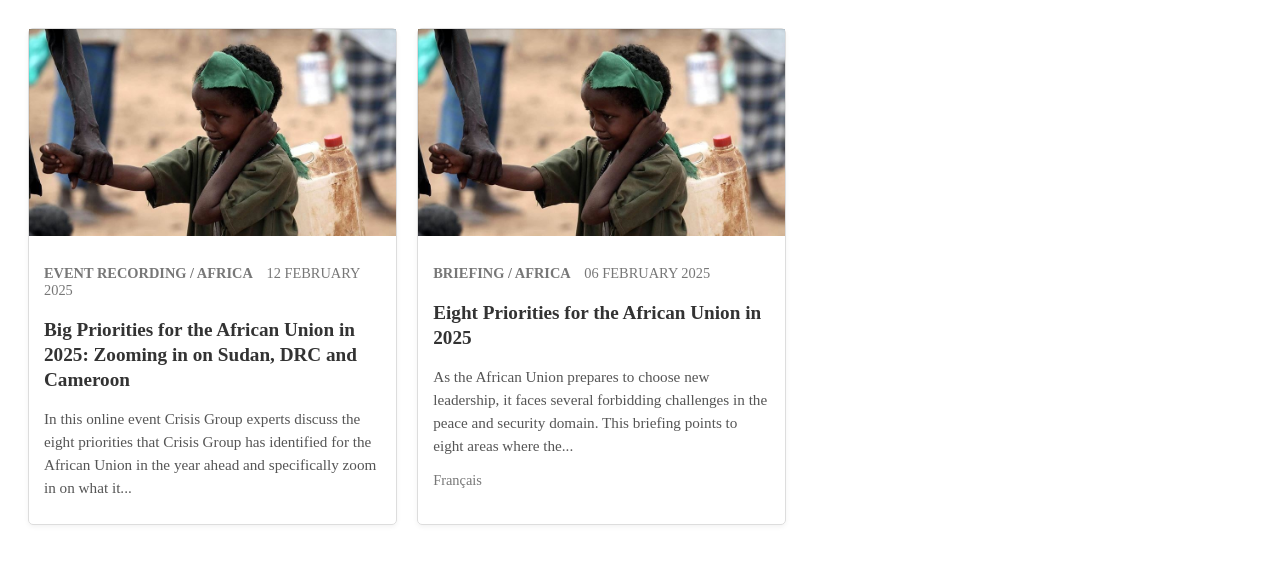
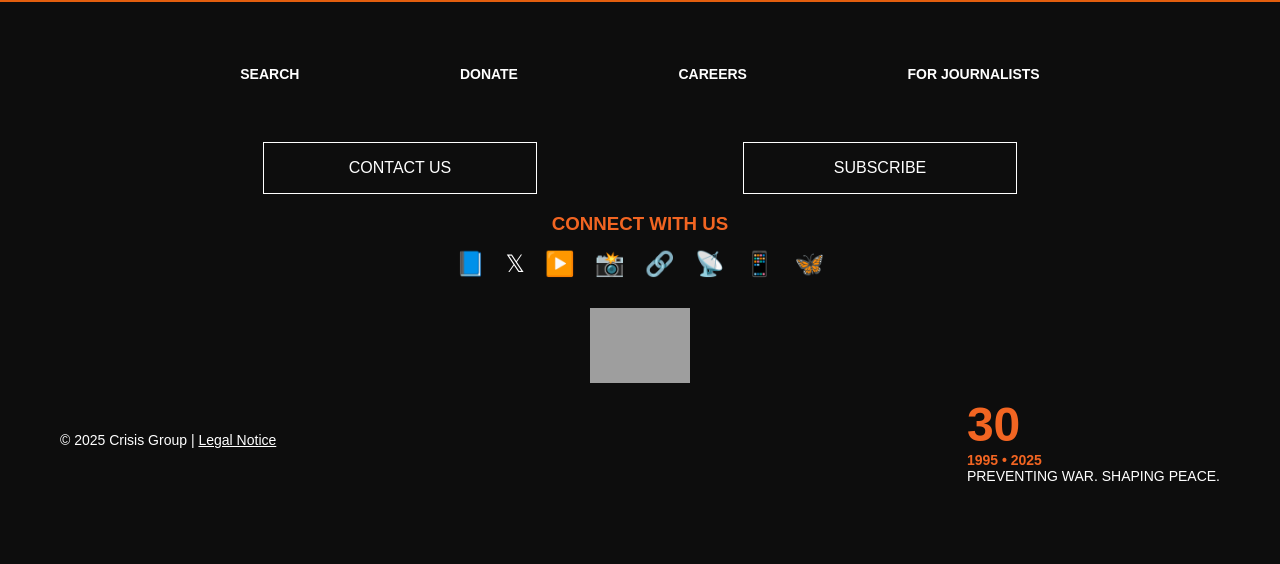
Before and after one commit to Arsen645/firstYearFinalWeb_Sudan, a plain HTML site: page qwe.html in a window 1280 px wide. Drawn offline with Linux system fonts and the light colour scheme; grey boxes are pictures that could not be loaded.

Commit message:
footer changed t

```diff
--- a/qwe.html
+++ b/qwe.html
@@ -68,10 +68,152 @@
   color: #777;
   font-size: 0.9em;
 }
+
+
+
+
+
+
+
+
+
+
+
+
+    body {
+      margin: 0;
+      font-family: Arial, sans-serif;
+      background-color: #0d0d0d;
+      color: white;
+    }
+
+    .footer {
+      padding: 40px;
+      border-top: 2px solid #e25e0e;
+      background-color: #0d0d0d;
+      position: relative;
+    }
+
+    .footer-top {
+      display: flex;
+      justify-content: space-around;
+      flex-wrap: wrap;
+      margin-bottom: 40px;
+    }
+
+    .footer-section {
+      margin: 10px 20px;
+      text-align: center;
+    }
+
+    .footer-section h3 {
+      font-size: 14px;
+      margin-bottom: 10px;
+    }
+
+    .button {
+      border: 1px solid white;
+      color: white;
+      padding: 10px 20px;
+      text-decoration: none;
+      display: inline-block;
+      transition: background 0.3s;
+    }
+
+    .button:hover {
+      background: #333;
+    }
+
+    .social {
+      text-align: center;
+      margin-bottom: 30px;
+    }
+
+    .social h3 {
+      color: #f26522;
+      margin-bottom: 15px;
+    }
+
+    .icons {
+      font-size: 24px;
+      display: flex;
+      justify-content: center;
+      gap: 20px;
+    }
+
+    .icons a {
+      color: white;
+      text-decoration: none;
+    }
+
+    .badge {
+      text-align: center;
+      margin-top: 20px;
+    }
+
+    .badge img {
+      width: 100px;
+    }
+
+    .footer-bottom {
+      display: flex;
+      justify-content: space-between;
+      align-items: center;
+      font-size: 14px;
+      padding: 10px 20px;
+    }
+
+    .footer-bottom .left,
+    .footer-bottom .right {
+      color: white;
+    }
+
+    .anniversary {
+      font-size: 48px;
+      color: #f26522;
+      font-weight: bold;
+    }
+
+    .years {
+      color: #f26522;
+      font-weight: bold;
+    }
+
+    @media (max-width: 768px) {
+      .footer-top {
+        flex-direction: column;
+        align-items: center;
+      }
+
+      .footer-bottom {
+        flex-direction: column;
+        gap: 10px;
+      }
+    }
+    .footer-top {
+      width: 80%;
+      margin-left: auto;
+      margin-right: auto;
+    }
+
+    footer .buttons {
+      display: flex;
+      justify-content: space-around;
+      width: 80%;
+      margin-left: auto;
+      margin-right: auto;
+    }
+    footer .footerButton {
+      padding: 1em;
+      border: 1px solid #fff;
+      width: 15em;
+      text-align: center;
+    }
+
   </style>
 </head>
 <body>
-    <div class="news-container">
+    <!-- <div class="news-container">
         <article class="news-item">
           <div class="news-image">
             <img src="images/spot.jpg" alt="news 1 Image">
@@ -102,6 +244,63 @@
         </article>
 
 
+      </div> -->
+
+  <footer class="footer">
+    <div class="footer-top">
+      <div class="footer-section">
+        <h3>SEARCH</h3>
+        <!-- <a href="#" class="button">CONTACT US</a> -->
       </div>
+      <div class="footer-section">
+        <h3>DONATE</h3>
+      </div>
+      <div class="footer-section">
+        <h3>CAREERS</h3>
+        <!-- <a href="#" class="button">SUBSCRIBE TO OUR NEWSLETTER</a> -->
+      </div>
+      <div class="footer-section">
+        <h3>FOR JOURNALISTS</h3>
+      </div>
+    </div>
+    <div class = "buttons">
+      <div class = "footerButton">CONTACT US</div>
+      <div class = "footerButton">SUBSCRIBE</div>
+
+    </div>
+
+    <div class="social">
+      <h3>CONNECT WITH US</h3>
+      <div class="icons">
+        <a href="#">📘</a>
+        <a href="#">𝕏</a>
+        <a href="#">▶️</a>
+        <a href="#">📸</a>
+        <a href="#">🔗</a>
+        <a href="#">📡</a>
+        <a href="#">📱</a>
+        <a href="#">🦋</a>
+      </div>
+    </div>
+
+    <div class="badge">
+      <img src="https://upload.wikimedia.org/wikipedia/commons/thumb/3/37/Candid_Seal_of_Transparency_Platinum_2024.png/240px-Candid_Seal_of_Transparency_Platinum_2024.png" alt="Platinum Transparency 2024">
+    </div>
+
+    <div class="footer-bottom">
+      <div class="left">
+        © 2025 Crisis Group | <a href="#" style="color: white;">Legal Notice</a>
+      </div>
+      <div class="right">
+        <span class="anniversary">30</span><br>
+        <span class="years">1995 • 2025</span><br>
+        PREVENTING WAR. SHAPING PEACE.
+      </div>
+    </div>
+  </footer>
+
 </body>
 </html>
+
+</body>
+</html>
```
Also changed, not shown: index.html (+6 -15 lines), projectcss.css (+23 -3 lines).
